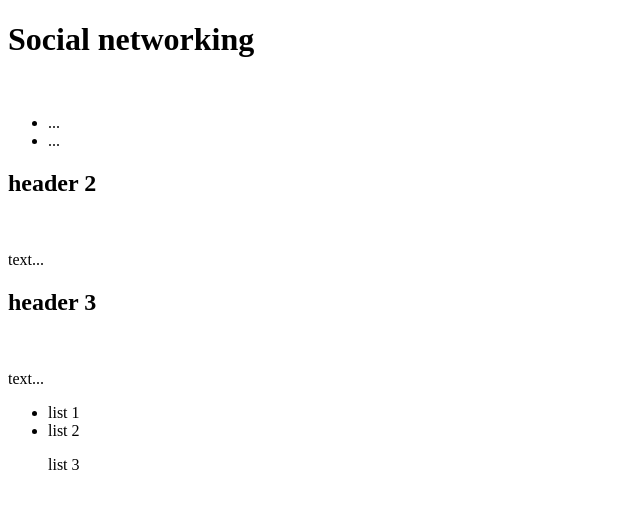
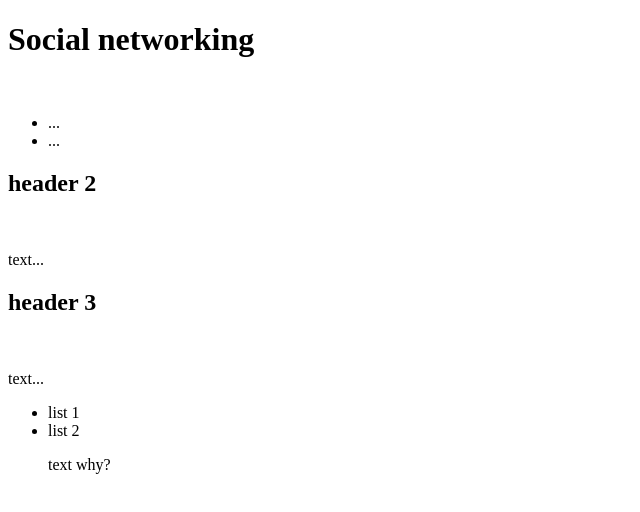
Before and after one commit to Samuelber-lab/class-project, a plain HTML site: page index.html in a window 1280 px wide. Shown: the full height of the page, 0-640 px from the left. Drawn offline with Linux system fonts and the light colour scheme.

Commit message:
html mod 2

```diff
--- a/index.html
+++ b/index.html
@@ -37,7 +37,7 @@
         <ul>
             <li>list 1</li>
             <li>list 2</li>
-            <p>list 3</p>
+            <p>text why?</p>
         </ul>
     </nav>
 </footer>
```
